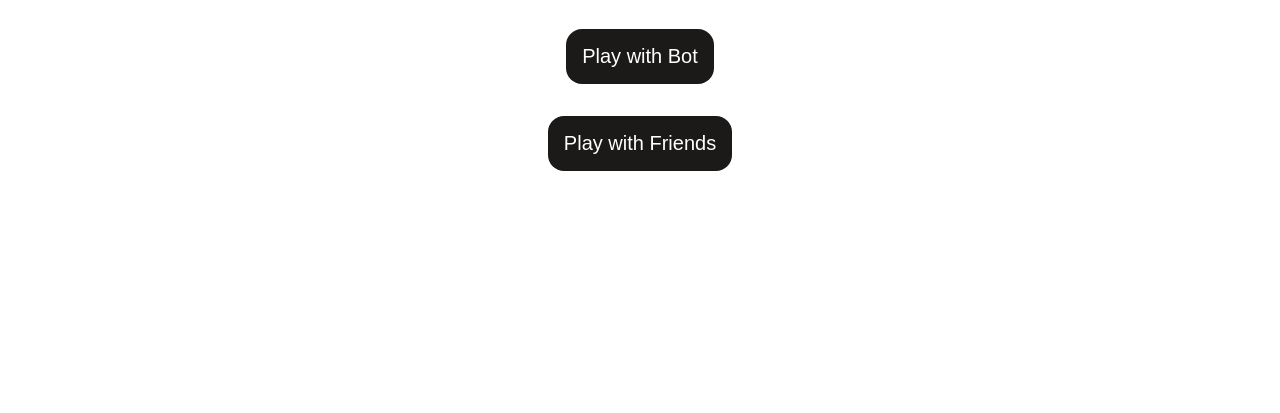
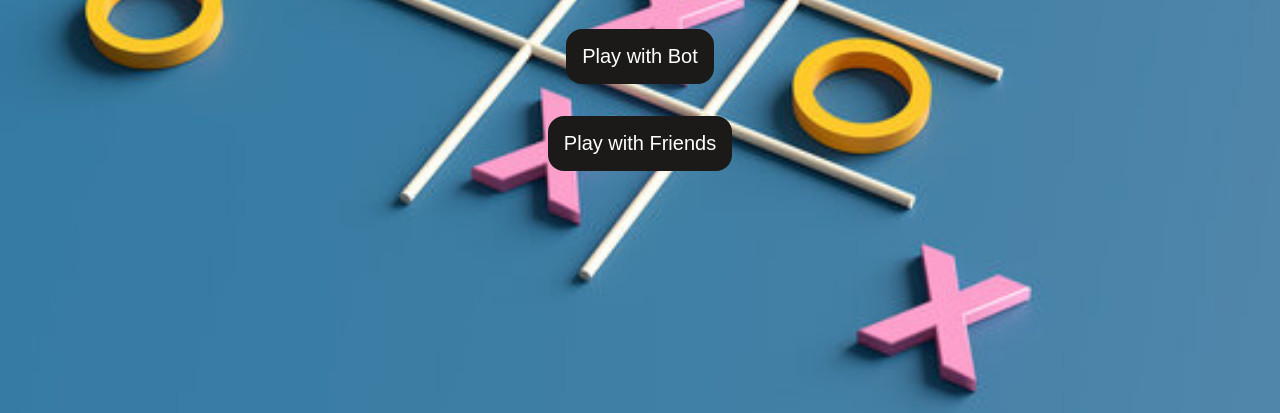
Before and after one commit to Nikheel108/Tic-Tac-Toe, a plain HTML site: page index.html in a window 1280 px wide. Shown: the part 387-800 px from the top of the page. Drawn offline with Linux system fonts and the light colour scheme.

Commit message:
Update style.css

```diff
--- a/style.css
+++ b/style.css
@@ -4,7 +4,7 @@
 }
 
 body {
-    background-image: url(bg1.jpeg);
+    background-image: url(bg1.jpg);
     background-size: cover;
     text-align: center;
 
```
